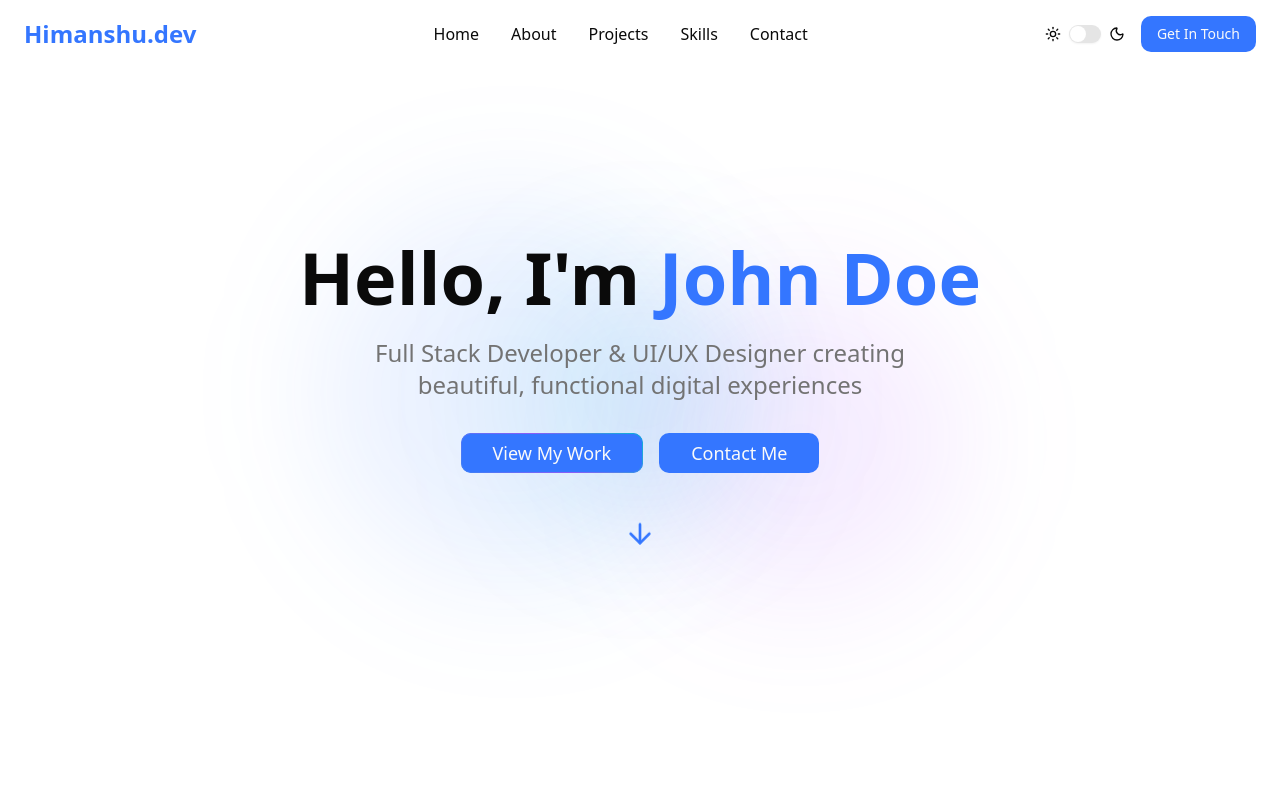
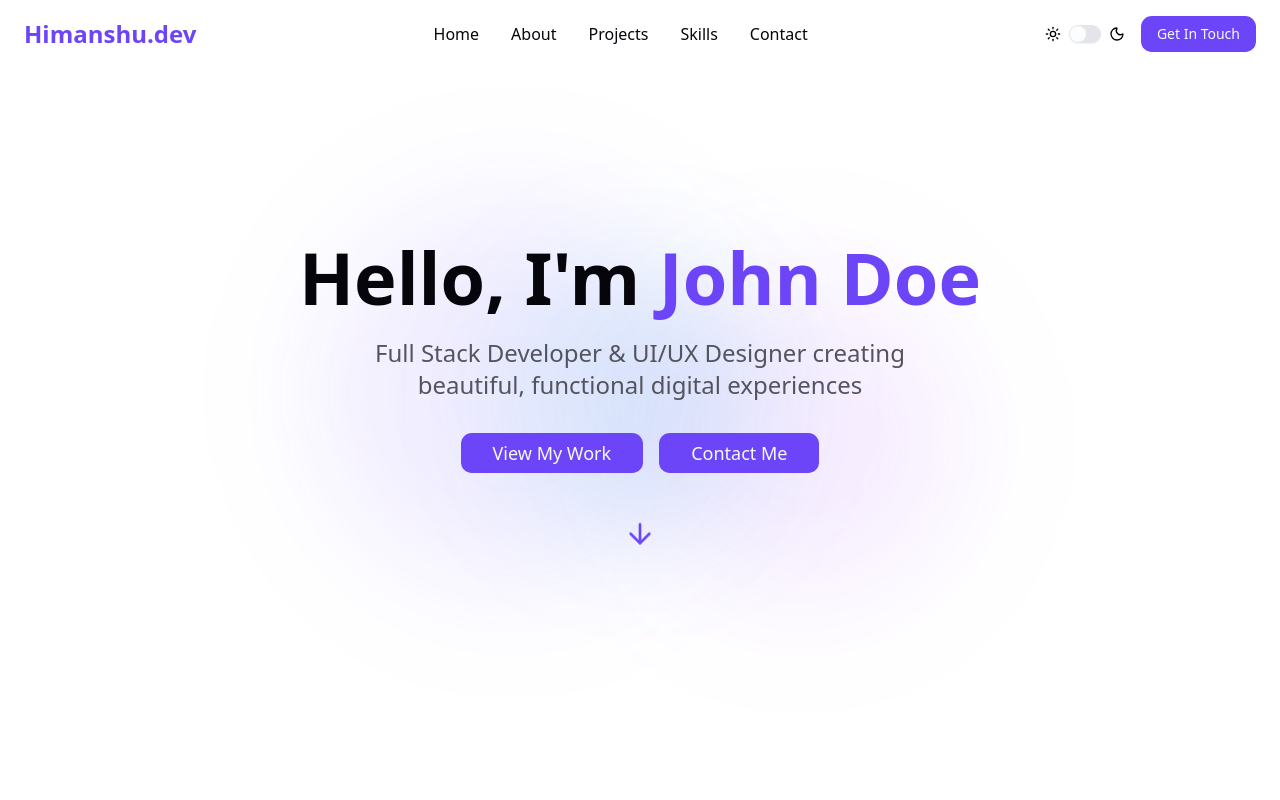
Before and after one commit to himanshuramteke/Portfolio, a Next.js app: page / in a window 1280 px wide. Shown: the top 800 px of the page. Built offline with nearby package versions, Linux system fonts and the light colour scheme.

Commit message:
fix the color issue for dark mode

```diff
--- a/src/app/globals.css
+++ b/src/app/globals.css
@@ -39,143 +39,186 @@
 }
 
 :root {
-  --radius: 0.75rem;
-  --background: oklch(1 0 0);
-  --foreground: oklch(0.145 0 0);
-  --card: oklch(1 0 0);
-  --card-foreground: oklch(0.145 0 0);
-  --popover: oklch(1 0 0);
-  --popover-foreground: oklch(0.145 0 0);
-  --primary: oklch(0.625 0.25 264); /* Converted from hsl(217 91% 60%) */
-  --primary-foreground: oklch(0.985 0 0);
-  --secondary: oklch(0.97 0 0);
-  --secondary-foreground: oklch(0.145 0 0);
-  --muted: oklch(0.97 0 0);
-  --muted-foreground: oklch(0.556 0 0);
-  --accent: oklch(0.97 0 0);
-  --accent-foreground: oklch(0.145 0 0);
-  --destructive: oklch(0.577 0.245 27.3); /* Converted from hsl(0 84.2% 60.2%) */
-  --border: oklch(0.922 0 0);
-  --input: oklch(0.922 0 0);
-  --ring: oklch(0.625 0.25 264); /* Same as primary */
-  --sidebar: oklch(0.99 0 0);
-  --sidebar-foreground: oklch(0.2 0 0);
-  --sidebar-primary: oklch(0.5 0.25 240); /* From hsl(224.3 76.3% 48%) */
-  --sidebar-primary-foreground: oklch(0.985 0 0);
-  --sidebar-accent: oklch(0.97 0 0);
-  --sidebar-accent-foreground: oklch(0.145 0 0);
-  --sidebar-border: oklch(0.91 0 0);
-  --sidebar-ring: oklch(0.625 0.25 264);
+  --radius: 0.8rem;
+
+  /* Light theme - Premium minimal design */
+  --background: oklch(0.995 0.002 180);
+  --foreground: oklch(0.12 0.015 285);
+  --card: oklch(0.99 0.005 180);
+  --card-foreground: oklch(0.12 0.015 285);
+  --popover: oklch(0.99 0.005 180);
+  --popover-foreground: oklch(0.12 0.015 285);
+
+  /* Primary - Electric purple-blue for impact */
+  --primary: oklch(0.55 0.25 285);
+  --primary-foreground: oklch(0.98 0.005 180);
+
+  /* Secondary - Warm charcoal */
+  --secondary: oklch(0.95 0.008 285);
+  --secondary-foreground: oklch(0.2 0.02 285);
+
+  /* Muted - Sophisticated neutrals */
+  --muted: oklch(0.96 0.006 285);
+  --muted-foreground: oklch(0.45 0.015 285);
+
+  /* Accent - Rich dark emerald */
+  --accent: oklch(0.18 0.08 165);
+  --accent-foreground: oklch(0.98 0.005 180);
+
+  /* Destructive - Refined coral red */
+  --destructive: oklch(0.58 0.2 25);
+
+  /* Borders and inputs */
+  --border: oklch(0.9 0.008 285);
+  --input: oklch(0.92 0.008 285);
+  --ring: oklch(0.55 0.25 285);
+
+  /* Chart colors - Sophisticated data palette */
+  --chart-1: oklch(0.55 0.25 285);
+  --chart-2: oklch(0.65 0.2 195);
+  --chart-3: oklch(0.6 0.22 120);
+  --chart-4: oklch(0.7 0.18 45);
+  --chart-5: oklch(0.5 0.2 15);
+
+  /* Sidebar */
+  --sidebar: oklch(0.98 0.005 180);
+  --sidebar-foreground: oklch(0.12 0.015 285);
+  --sidebar-primary: oklch(0.55 0.25 285);
+  --sidebar-primary-foreground: oklch(0.98 0.005 180);
+  --sidebar-accent: oklch(0.18 0.08 165);
+  --sidebar-accent-foreground: oklch(0.98 0.005 180);
+  --sidebar-border: oklch(0.9 0.008 285);
+  --sidebar-ring: oklch(0.55 0.25 285);
 }
 
 .dark {
-  --background: oklch(0.145 0 0);
-  --foreground: oklch(0.985 0 0);
-  --card: oklch(0.145 0 0);
-  --card-foreground: oklch(0.985 0 0);
-  --popover: oklch(0.145 0 0);
-  --popover-foreground: oklch(0.985 0 0);
-  --primary: oklch(0.922 0 0);
-  --primary-foreground: oklch(0.145 0 0);
-  --secondary: oklch(0.269 0 0);
-  --secondary-foreground: oklch(0.985 0 0);
-  --muted: oklch(0.269 0 0);
-  --muted-foreground: oklch(0.708 0 0);
-  --accent: oklch(0.269 0 0);
-  --accent-foreground: oklch(0.985 0 0);
-  --destructive: oklch(0.35 0.2 27);
-  --border: oklch(0.25 0 0 / 0.2);
-  --input: oklch(0.25 0 0 / 0.2);
-  --ring: oklch(0.625 0.25 264);
-  --sidebar: oklch(0.145 0 0);
-  --sidebar-foreground: oklch(0.985 0 0);
-  --sidebar-primary: oklch(0.625 0.25 264);
-  --sidebar-primary-foreground: oklch(0.985 0 0);
-  --sidebar-accent: oklch(0.2 0 0);
-  --sidebar-accent-foreground: oklch(0.985 0 0);
-  --sidebar-border: oklch(0.25 0 0 / 0.2);
-  --sidebar-ring: oklch(0.625 0.25 264);
+  /* Dark theme - Elegant and balanced */
+  --background: oklch(0.09 0.01 285);
+  --foreground: oklch(0.94 0.005 180);
+  --card: oklch(0.13 0.012 285);
+  --card-foreground: oklch(0.94 0.005 180);
+  --popover: oklch(0.13 0.012 285);
+  --popover-foreground: oklch(0.94 0.005 180);
+
+  /* Primary - Refined purple that matches light mode energy */
+  --primary: oklch(0.65 0.2 285);
+  --primary-foreground: oklch(0.98 0.005 180);
+
+  /* Secondary - Elevated surface */
+  --secondary: oklch(0.18 0.012 285);
+  --secondary-foreground: oklch(0.94 0.005 180);
+
+  /* Muted - Comfortable mid-tone surfaces */
+  --muted: oklch(0.18 0.012 285);
+  --muted-foreground: oklch(0.75 0.008 285);
+
+  /* Accent - Rich emerald that complements the theme */
+  --accent: oklch(0.35 0.12 165);
+  --accent-foreground: oklch(0.98 0.005 180);
+
+  /* Destructive - Balanced red for dark theme */
+  --destructive: oklch(0.65 0.16 25);
+
+  /* Borders and inputs - Visible but not harsh */
+  --border: oklch(0.25 0.015 285);
+  --input: oklch(0.25 0.015 285);
+  --ring: oklch(0.65 0.2 285);
+
+  /* Chart colors - Harmonious and vibrant */
+  --chart-1: oklch(0.65 0.2 285);
+  --chart-2: oklch(0.7 0.16 195);
+  --chart-3: oklch(0.75 0.18 120);
+  --chart-4: oklch(0.72 0.15 60);
+  --chart-5: oklch(0.68 0.17 15);
+
+  /* Sidebar - Slightly darker for depth */
+  --sidebar: oklch(0.11 0.01 285);
+  --sidebar-foreground: oklch(0.94 0.005 180);
+  --sidebar-primary: oklch(0.65 0.2 285);
+  --sidebar-primary-foreground: oklch(0.98 0.005 180);
+  --sidebar-accent: oklch(0.35 0.12 165);
+  --sidebar-accent-foreground: oklch(0.98 0.005 180);
+  --sidebar-border: oklch(0.25 0.015 285);
+  --sidebar-ring: oklch(0.65 0.2 285);
 }
 
-@layer base {
-  * {
-    @apply border-border outline-ring/50;
-  }
-  body {
-    @apply bg-background text-foreground;
-    font-feature-settings: "rlig" 1, "calt" 1;
-  }
+/* Premium gradient utilities */
+.hero-gradient {
+  background: linear-gradient(135deg,
+    oklch(0.55 0.25 285) 0%,
+    oklch(0.18 0.08 165) 50%,
+    oklch(0.12 0.015 285) 100%
+  );
 }
 
-@layer utilities {
-  .text-balance {
-    text-wrap: balance;
-  }
+.dark .hero-gradient {
+  background: linear-gradient(135deg,
+    oklch(0.65 0.2 285) 0%,
+    oklch(0.35 0.12 165) 50%,
+    oklch(0.13 0.012 285) 100%
+  );
 }
 
-/* Animations */
-html {
-  scroll-behavior: smooth;
+.accent-gradient {
+  background: linear-gradient(90deg,
+    oklch(0.18 0.08 165),
+    oklch(0.55 0.25 285)
+  );
 }
 
-body {
-  background: linear-gradient(135deg, oklch(var(--background)) 0%, oklch(var(--muted)) 50%, oklch(var(--background)) 100%);
-  min-height: 100vh;
+.dark .accent-gradient {
+  background: linear-gradient(90deg,
+    oklch(0.35 0.12 165),
+    oklch(0.65 0.2 285)
+  );
 }
 
-.dark body {
-  background: linear-gradient(135deg, #0f1419 0%, #1a1d23 50%, #0f1419 100%);
+.text-gradient {
+  background: linear-gradient(135deg,
+    oklch(0.55 0.25 285),
+    oklch(0.18 0.08 165)
+  );
+  -webkit-background-clip: text;
+  -webkit-text-fill-color: transparent;
+  background-clip: text;
 }
 
+.dark .text-gradient {
+  background: linear-gradient(135deg,
+    oklch(0.65 0.2 285),
+    oklch(0.94 0.005 180)
+  );
+  -webkit-background-clip: text;
+  -webkit-text-fill-color: transparent;
+  background-clip: text;
+}
+
+/* Glass morphism effect */
 .glass {
-  background: rgba(0, 0, 0, 0.05);
-  backdrop-filter: blur(10px);
-  border: 1px solid rgba(0, 0, 0, 0.1);
+  background: oklch(0.99 0.005 180 / 0.8);
+  backdrop-filter: blur(12px);
+  border: 1px solid oklch(0.9 0.008 285 / 0.2);
 }
 
 .dark .glass {
-  background: rgba(255, 255, 255, 0.05);
-  backdrop-filter: blur(10px);
-  border: 1px solid rgba(255, 255, 255, 0.1);
+  background: oklch(0.08 0.012 285 / 0.8);
+  backdrop-filter: blur(12px);
+  border: 1px solid oklch(0.22 0.018 285 / 0.3);
 }
 
-.glow-border {
-  position: relative;
+/* Glow effects for interactive elements */
+.glow-primary {
+  box-shadow: 0 0 20px oklch(0.55 0.25 285 / 0.3);
 }
 
-.glow-border::before {
-  content: "";
-  position: absolute;
-  inset: 0;
-  padding: 1px;
-  background: linear-gradient(45deg, #3b82f6, #8b5cf6, #06b6d4);
-  border-radius: inherit;
-  mask: linear-gradient(#fff 0 0) content-box, linear-gradient(#fff 0 0);
-  mask-composite: exclude;
+.dark .glow-primary {
+  box-shadow: 0 0 20px oklch(0.75 0.2 195 / 0.3);
 }
 
-@keyframes float {
-  0%, 100% {
-    transform: translateY(0px);
-  }
-  50% {
-    transform: translateY(-20px);
-  }
+.glow-accent {
+  box-shadow: 0 0 20px oklch(0.18 0.08 165 / 0.4);
 }
 
-.float-animation {
-  animation: float 6s ease-in-out infinite;
+.dark .glow-accent {
+  box-shadow: 0 0 20px oklch(0.12 0.06 165 / 0.4);
 }
-
-@keyframes glow {
-  0%, 100% {
-    box-shadow: 0 0 20px rgba(59, 130, 246, 0.5);
-  }
-  50% {
-    box-shadow: 0 0 40px rgba(59, 130, 246, 0.8);
-  }
-}
-
-.glow-animation {
-  animation: glow 2s ease-in-out infinite alternate;
-}
```
